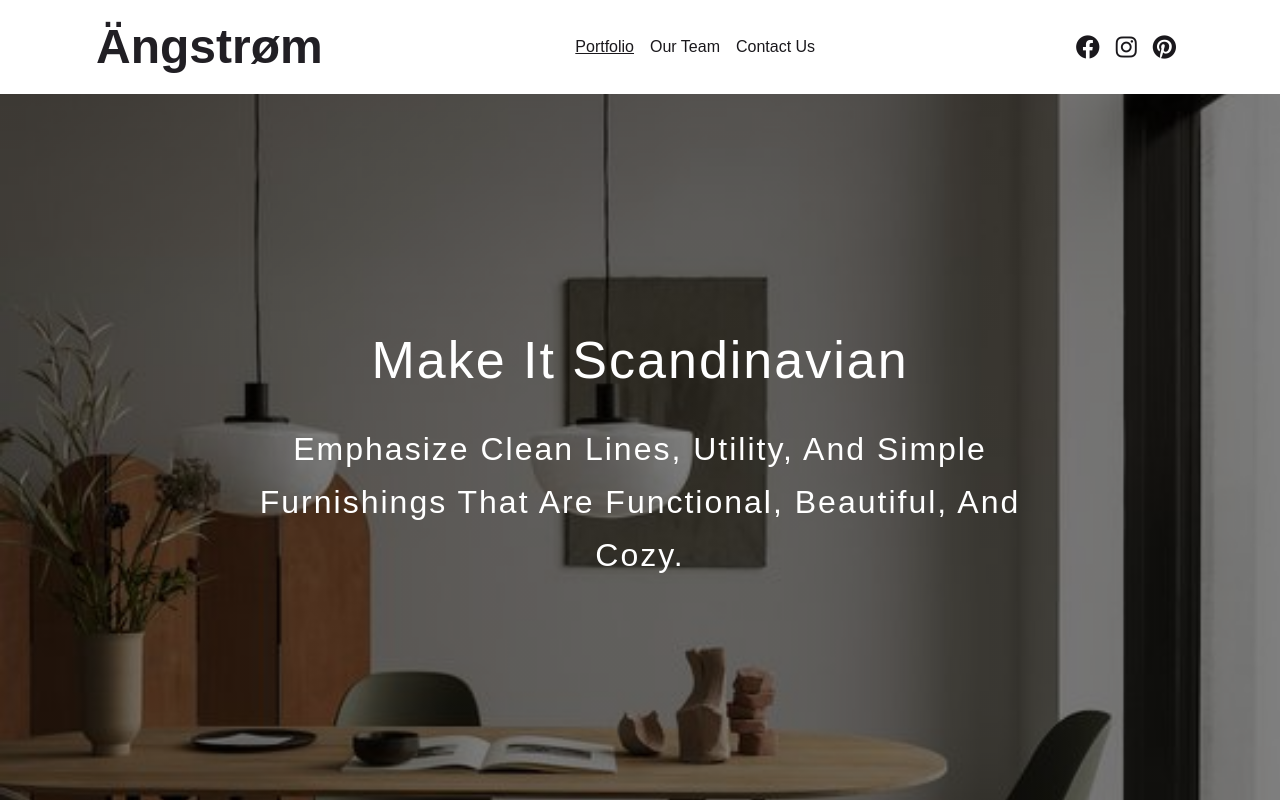
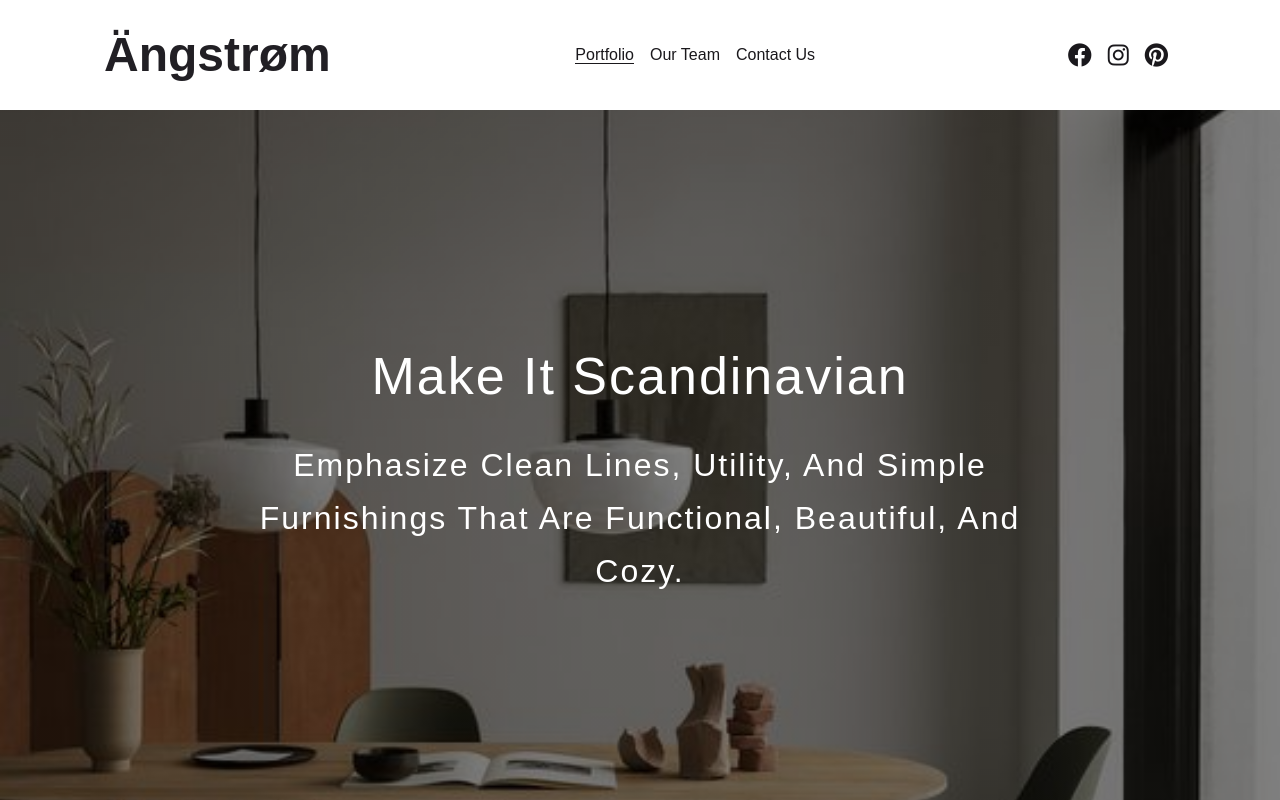
Before and after one commit to ClaksHDS/Angstrom, a plain HTML site: page index.html in a window 1280 px wide. In both pictures the pointer is over the link "Portfolio". Shown: the top 800 px of the page. Drawn offline with Linux system fonts and the light colour scheme.

Commit message:
update navbar

```diff
--- a/css/styles.css
+++ b/css/styles.css
@@ -142,7 +142,7 @@ Nav Bar
   transition: var(--transition);
 }
 .links a:hover {
-  background: var(--primary600);
+  background: var(--primary500);
   color: var(--primary100);
   padding-left: 1.5rem;
 }
@@ -165,7 +165,7 @@ Nav Bar
     display: flex;
     align-items: center;
     justify-content: space-between;
-    padding: 1rem;
+    padding: 1.5rem;
   }
   .nav-header {
     padding: 0;
@@ -181,7 +181,7 @@ Nav Bar
   .links a:hover {
     padding: 0;
     background: transparent;
-    text-decoration: underline;
+    border-bottom: 1px solid var(--primary600);
     color: var(--primary600);
   }
   .social-icons {
```
